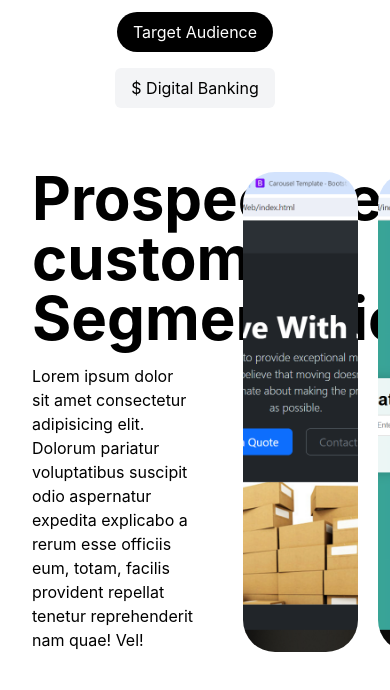
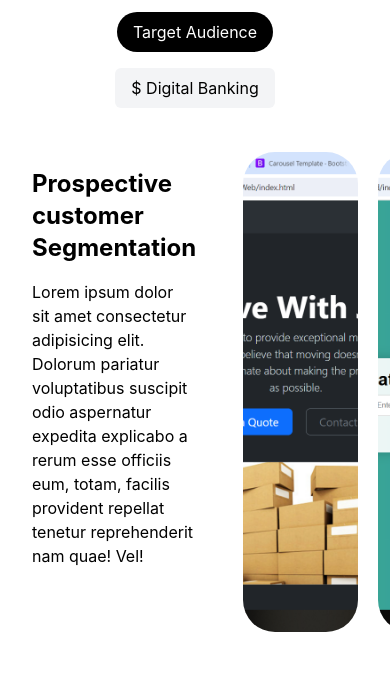
Before and after one commit to Shreya-103/ui-tailwind, a React (Vite) app: page / in a window 390 px wide. Shown: the top 690 px of the page. Built offline with nearby package versions, Linux system fonts and the light colour scheme.

Commit message:
made fully responsive

```diff
--- a/src/components/hero.jsx
+++ b/src/components/hero.jsx
@@ -5,9 +5,9 @@ const Hero = () =>{
         <div className="flex m-8">
       {/* LEFT SIDE MAIN */}
       <div className="flex flex-col self-start w-1/2 sm:w-1/3 mt-4">
-        <h2 className="text-black text-6xl font-bold">Prospective</h2>
-        <h2 className="text-black text-6xl font-bold">customer</h2>
-        <h2 className="text-black text-6xl font-bold">Segmentation</h2>
+        <h2 className="text-black text-2xl sm:text-6xl font-bold">Prospective</h2>
+        <h2 className="text-black text-2xl sm:text-6xl font-bold">customer</h2>
+        <h2 className="text-black text-2xl sm:text-6xl font-bold">Segmentation</h2>
         <p className=" mt-4 text-black">Lorem ipsum dolor sit amet consectetur adipisicing elit. Dolorum pariatur
           voluptatibus suscipit odio aspernatur expedita explicabo a rerum esse officiis eum, totam, facilis
            provident repellat tenetur reprehenderit nam quae! Vel!</p>
```
